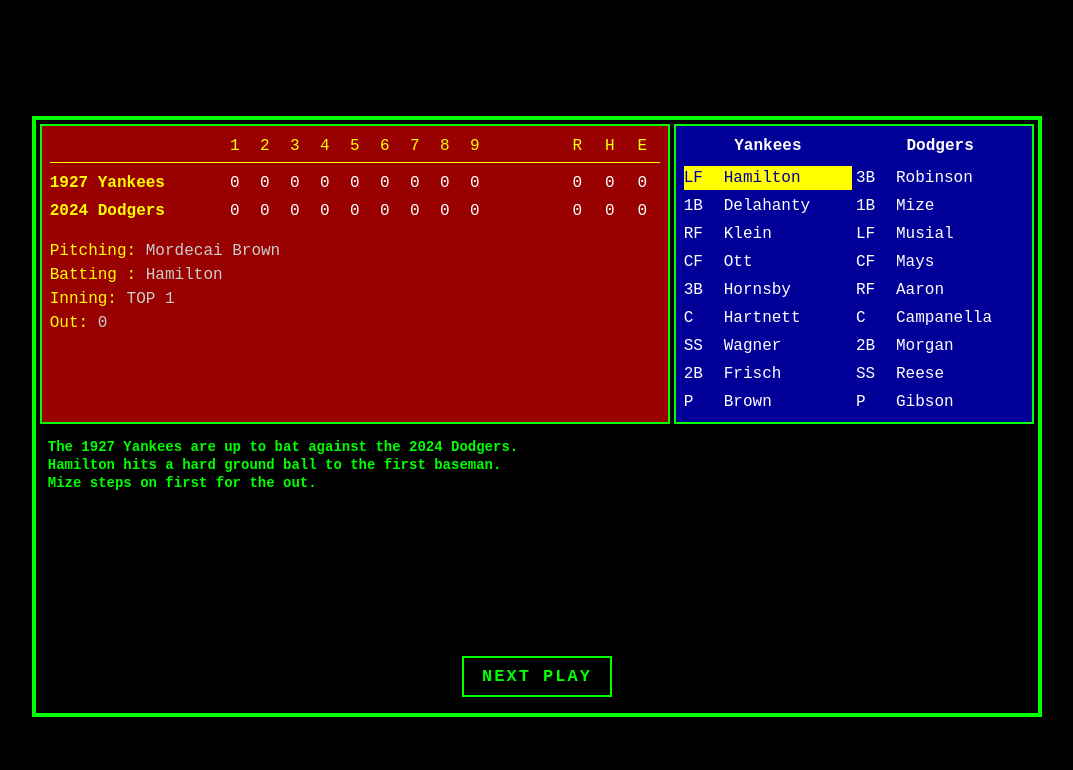
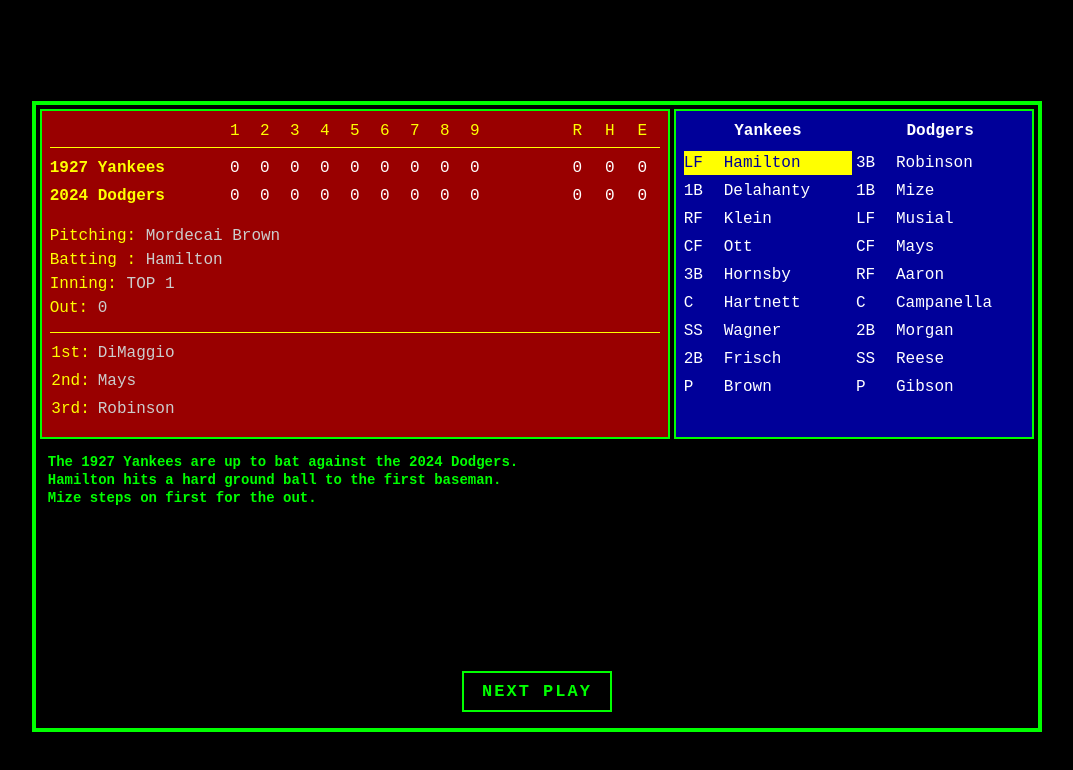
Before and after one commit to fbasas/bball-playback, a React (Vite) app in the folder frontend/: page / in a window 1280 px wide. Shown: the top 770 px of the page, without its empty margins (48-1121 px from the left). Built offline with nearby package versions, Linux system fonts and the light colour scheme.

Commit message:
fbasas: Added baserunner state to the scoreboard panel

```diff
--- a/frontend/src/components/BaseballGame.css
+++ b/frontend/src/components/BaseballGame.css
@@ -149,6 +149,30 @@
     color: #ccc;
   }
 
+  .base-runners-info {
+    margin-top: 12px;
+    padding-top: 8px;
+    border-top: 1px solid #ffff00;
+  }
+
+  .base-runner-row {
+    display: flex;
+    justify-content: flex-start;
+    align-items: center;
+    margin-bottom: 4px;
+  }
+
+  .base-runner-row .label {
+    width: 40px;
+    text-align: right;
+    margin-right: 8px;
+  }
+
+  .base-runner-row .value {
+    flex: 1;
+    text-align: left;
+  }
+
   .out-indicator {
     float: right;
     color: #ffff00;
--- a/frontend/src/components/BaseballGame.tsx
+++ b/frontend/src/components/BaseballGame.tsx
@@ -216,6 +216,21 @@
                 <span className="label">Out: </span>
                 <span className="value">{gameState.game.outs}</span>
               </div>
+
+              <div className="base-runners-info">
+                <div className="base-runner-row">
+                  <span className="label">1st: </span>
+                  <span className="value">{gameState.game.onFirst || "Empty"}</span>
+                </div>
+                <div className="base-runner-row">
+                  <span className="label">2nd: </span>
+                  <span className="value">{gameState.game.onSecond || "Empty"}</span>
+                </div>
+                <div className="base-runner-row">
+                  <span className="label">3rd: </span>
+                  <span className="value">{gameState.game.onThird || "Empty"}</span>
+                </div>
+              </div>
             </div>
           </div>
 
```
